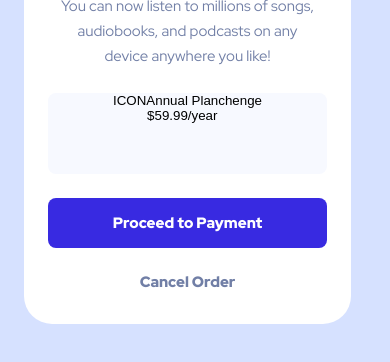
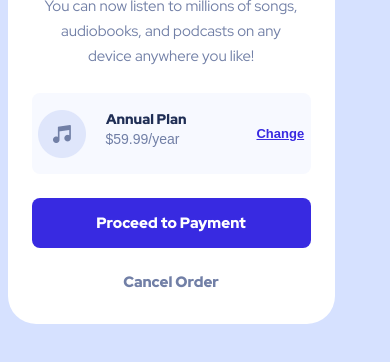
Before and after one commit to edemilsonfilho/order-summary, a plain HTML site: page index.html in a window 390 px wide. Shown: the part 314-676 px from the top of the page. Drawn offline with Linux system fonts and the light colour scheme.

Commit message:
finaliza layout mobile. Order Summary.

```diff
--- a/index.html
+++ b/index.html
@@ -20,12 +20,14 @@
             <div class="legend">You can now listen to millions of songs, audiobooks, and podcasts on any device anywhere
                 you like!</div>
             <button class="button">
-                <section class="icon">ICON</section>
                 <div class="heroi">
-                    <div class="annual">Annual Plan</div>
-                    <div class="valor">$59.99/year</div>
+                    <img id="src" src="img/music.png" alt="">
+                    <div class="planos">
+                        <div class="annual">Annual Plan</div>
+                        <div class="valor">$59.99/year</div>
+                    </div>
+                    <div class="change">Change</div>
                 </div>
-                <div>chenge</div>
             </button>
             <button id="butoons">
                 <div class="dale">Proceed to Payment</div>
--- a/style.css
+++ b/style.css
@@ -7,6 +7,9 @@ body {
     background-color: #D6E1FF;
     display: flex;
     justify-content: center;
+}
+
+main {
     width: 375px;
     height: 709px;
 }
@@ -55,10 +58,51 @@ img {
     border: 0;
     width: 279px;
     height: 81px;
-    align-self: center;
+    align-items: center;
     border-radius: 8px;
     margin-bottom: 24px;
     background-color: rgba(151, 151, 151, );
+}
+
+.annual {
+    font-size: 14px;
+    font-weight: 900;
+    display: flex;
+    padding-left: 20.50px;
+    font-family: "Red Hat Display", serif;
+    color: rgba(31, 46, 85, 1);
+}
+
+.valor {
+    padding-left: 13px;
+    padding-top: 3px;
+    color: rgba(113, 127, 166, 1);
+    font-weight: lighter;
+    font-size: 14px;
+}
+
+.change {
+    display: flex;
+    align-self: center;
+    font-size: 13px;
+    font-weight: bold;
+    padding-left: 70px;
+    color: rgba(56, 42, 225, 1);
+    text-decoration: underline;
+    justify-content: center;
+}
+
+#src {
+    display: flex;
+    align-self: center;
+    height: 48px;
+    width: 48px;
+}
+
+.heroi {
+    display: flex;
+    width: 267px;
+    height: 48px;
 }
 
 .dale {
```
Also changed, not shown: img/music.png (added).
